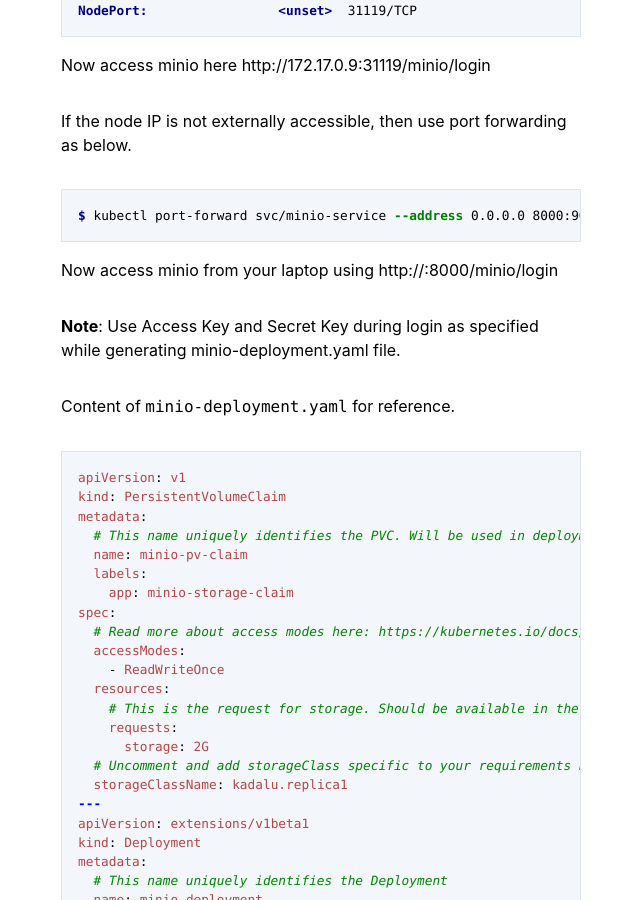
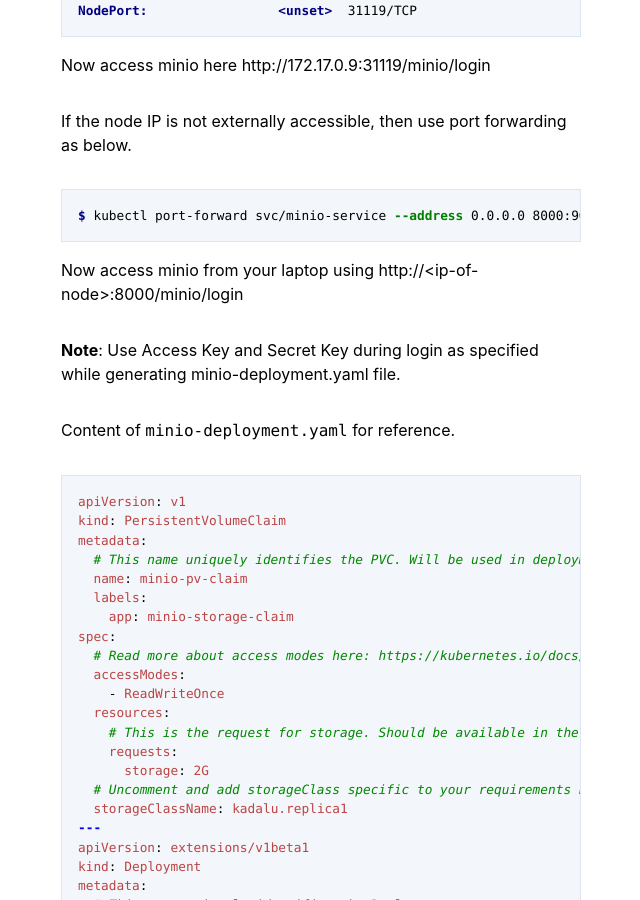
Before and after one commit to kadalu/kadalu.github.io, a Jekyll site: the page built from docs/running-minio.md, in a window 1280 px wide and 900 px high, scrolled down 1429 px. Shown: the whole window, without its empty margins (419-1059 px from the left). Built offline with Jekyll 4.4.1, drawn with Linux system fonts in a browser that asks for light colours.

Commit message:
docs/minio: fix formatting error

````diff
--- a/docs/running-minio.md
+++ b/docs/running-minio.md
@@ -75,7 +75,7 @@ $ kubectl port-forward svc/minio-service --address 0.0.0.0 8000:9000
 ```
 
 Now access minio from your laptop using
-http://<ip-of-node>:8000/minio/login
+http://\<ip-of-node\>:8000/minio/login
 
 **Note**: Use Access Key and Secret Key during login as specified while generating
 minio-deployment.yaml file.
````
